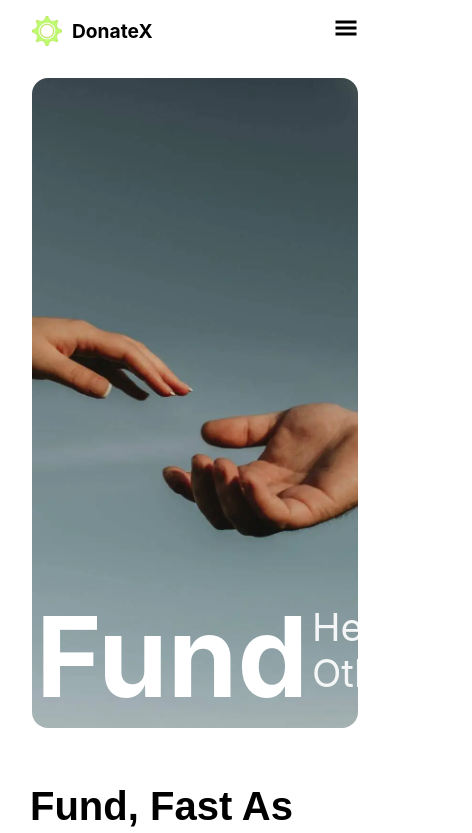
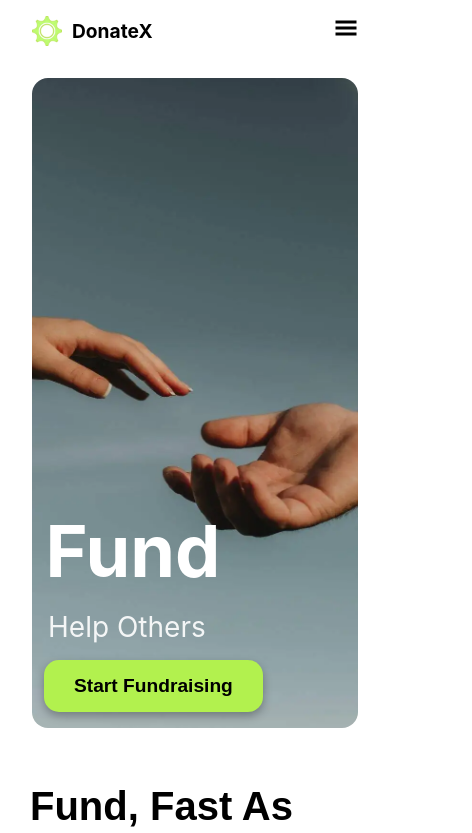
Before and after one commit to mrinnnmoy/DonateX, a React (Vite) app in the folder client/: page / in a window 390 px wide. Shown: the top 833 px of the page, 472 px wide, since content can reach past the window. Built offline with nearby package versions, Linux system fonts and the light colour scheme; what wagmi would draw is missing.

Commit message:
Fix-UI&Routes

```diff
--- a/client/src/App.css
+++ b/client/src/App.css
@@ -192,24 +192,29 @@
         width: 8rem;
     }
 
-    .start-fundraising-button {
+    /* .start-fundraising-button {
         display: none;
-    }
+    } */
 }
 
 @media (max-width: 1024px) {
+    .banner-text {
+        flex-direction: column;
+    }
+
     .banner-text h1 {
-        font-size: 7rem;
+        font-size: 4.5rem;
+        margin: .5rem .85rem;
     }
 
     .banner-text p {
-        font-size: 2.4rem;
-        width: 10rem;
-        margin: 1.25rem 0;
+        font-size: 1.75rem;
+        width: 15rem;
+        margin: .5rem 1rem;
     }
 
     .start-fundraising-button {
-        margin: 0 0 2.5rem 7rem;
+        margin: .5rem 1rem 1rem .75rem;
     }
 }
 
@@ -550,30 +555,30 @@
 @media (max-width: 1024px) {
     .top-left {
         width: 100px;
-        height: 150px;
-        top: 2rem;
+        height: 100px;
+        top: 0;
         left: 1rem;
     }
 
     .top-right {
         width: 100px;
-        height: 150px;
-        top: 2rem;
+        height: 100px;
+        top: 0;
         right: 1rem;
     }
 
     .bottom-left {
-        width: 150px;
+        width: 125px;
         height: 100px;
-        bottom: 6rem;
-        left: 5rem;
+        bottom: 2rem;
+        left: 3.5rem;
     }
 
     .bottom-right {
-        width: 150px;
+        width: 125px;
         height: 100px;
-        bottom: 6rem;
-        right: 5rem;
+        bottom: 2rem;
+        right: 3.5rem;
     }
 }
 
--- a/client/src/components/Donate.jsx
+++ b/client/src/components/Donate.jsx
@@ -65,7 +65,7 @@ const Donate = () => {
             className="fundraiser-image top-left"
           />
           <img
-            src="https://www.teacheracademy.eu/wp-content/uploads/2021/07/Improving_teaching_styles.png"
+            src="https://images.squarespace-cdn.com/content/v1/64d3c725d37e4944bc421e02/1691600682609-JH8Z6TYGBDPBWFDVHV8A/male%2Bteachers%2Bof%2Bcolor_Brandon%2BMiller.jpg"
             alt="Person teaching"
             className="fundraiser-image top-right"
           />
```
Also changed, not shown: client/vercel.json (added).
